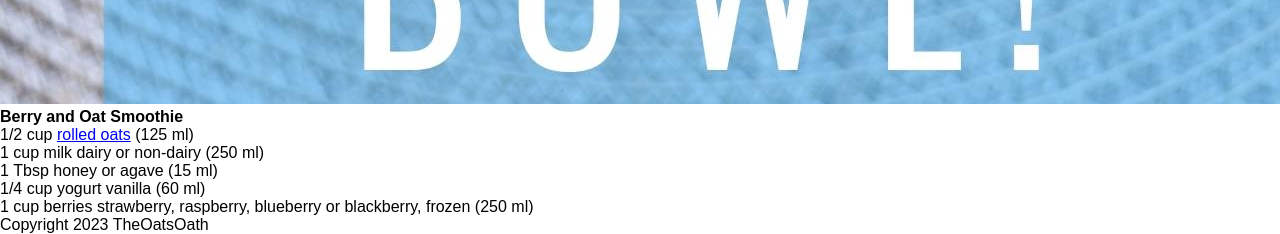
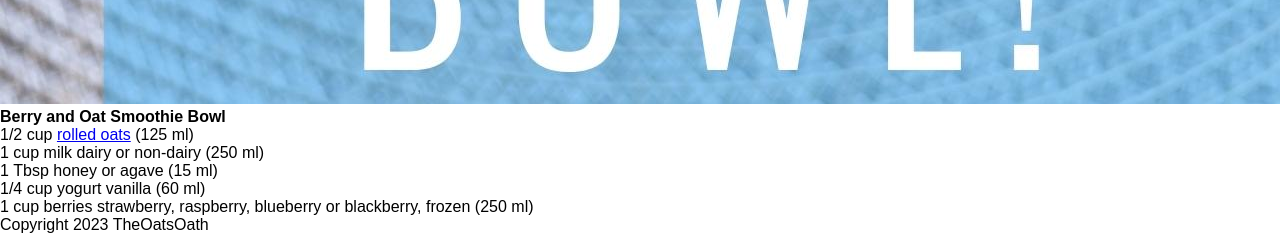
Before and after one commit to natalied0uglas/TheOatsOath, a Jekyll site: the page built from _recipes/time-oat-smoothie-bowl.md, in a window 1280 px wide. Shown: the part 1861-2095 px from the top of the page. Built offline with Jekyll 4.4.1, drawn with Linux system fonts in a browser that asks for light colours.

Commit message:
Update Recipe “time-oat-smoothie-bowl”

```diff
--- a/_recipes/time-oat-smoothie-bowl.md
+++ b/_recipes/time-oat-smoothie-bowl.md
@@ -6,7 +6,7 @@ layout: recipe
 ---
 ![](../uploads/7c69de6c-1c91-4473-99fe-d571aff3c859.jpeg)
 
-#### Berry and Oat Smoothie
+#### Berry and Oat Smoothie Bowl
 
 * 1/2 cup [rolled oats](https://oatseveryday.com/know-your-oats-2/#rolled-oats) (125 ml)
 * 1 cup milk dairy or non-dairy (250 ml)
```
